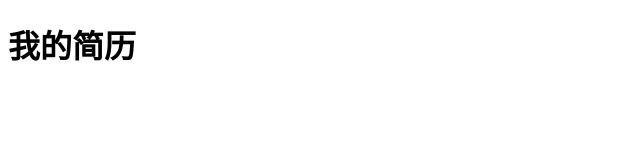
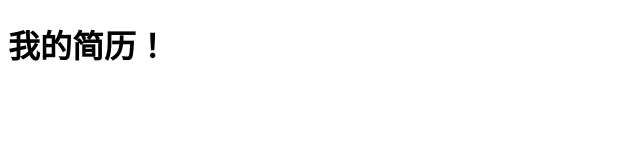
Before and after one commit to jiangjueze/CV2, a plain HTML site: page index.html in a window 1280 px wide. Shown: the full height of the page, 0-640 px from the left. Drawn offline with Linux system fonts and the light colour scheme.

Commit message:
create Index.html

```diff
--- a/index.html
+++ b/index.html
@@ -7,7 +7,7 @@
     <title>我的在线简历</title>
 </head>
 <body>
-    <h1>我的简历</h1>
+    <h1>我的简历！</h1>
 
 </body>
 </html>
```
